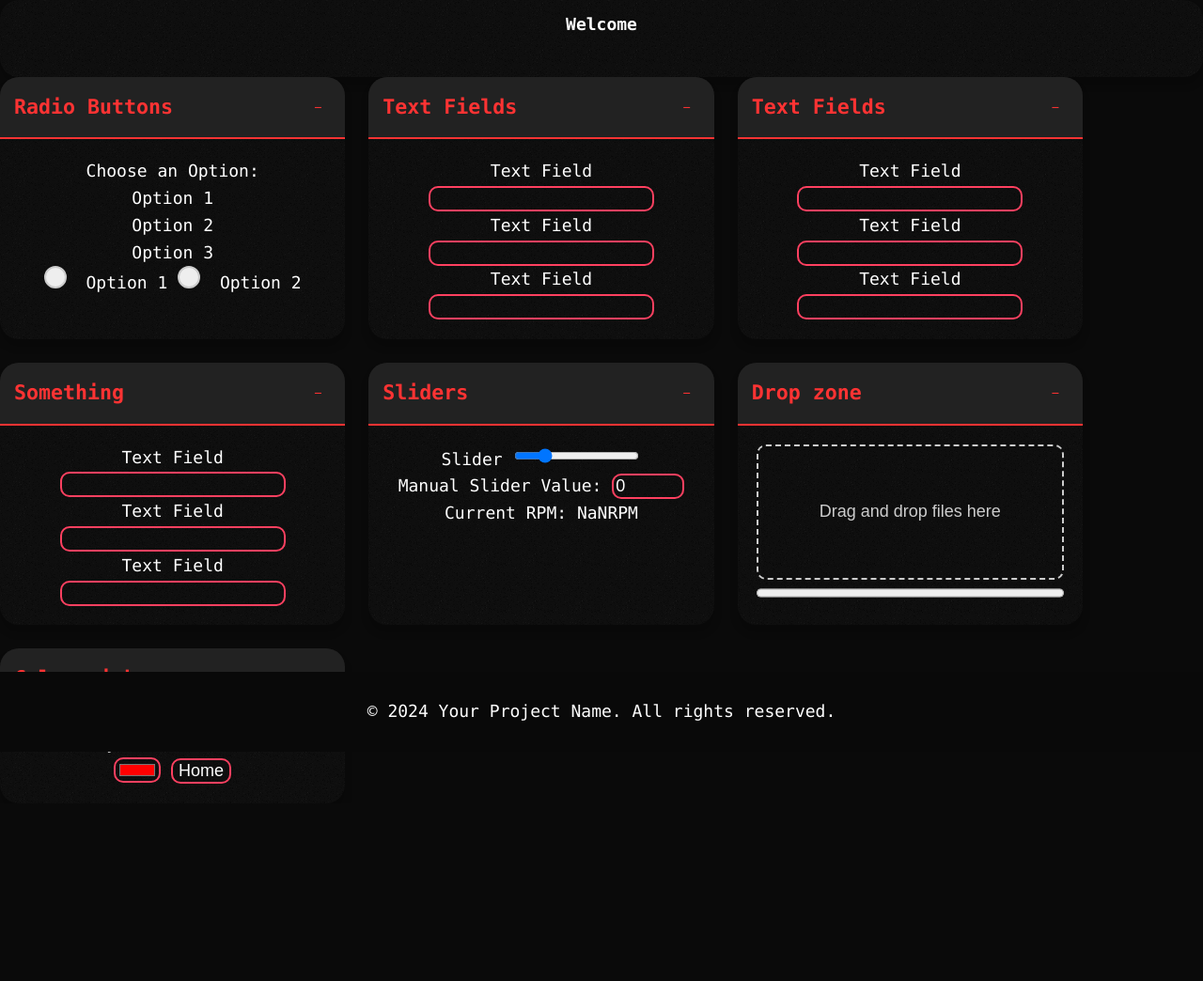
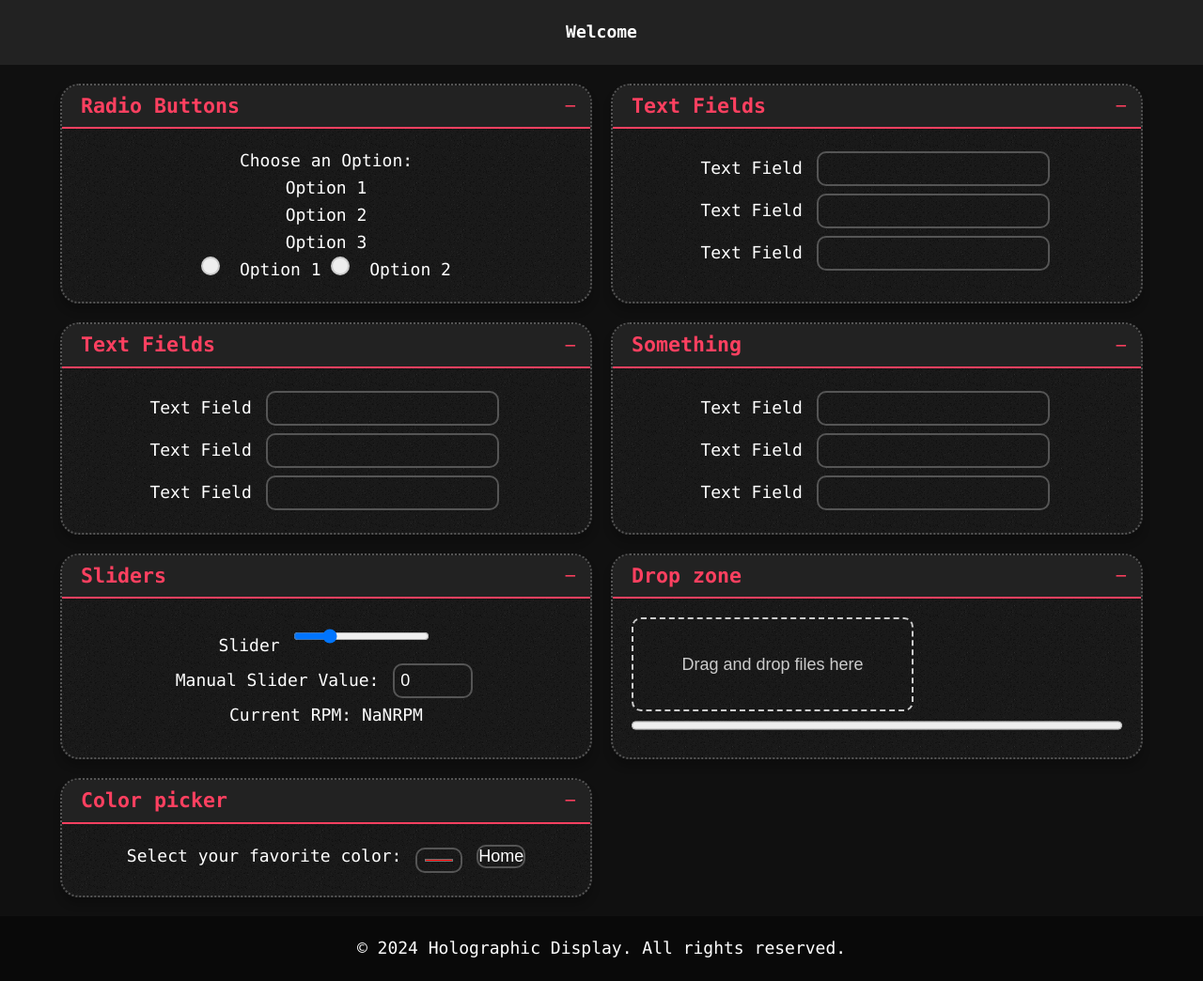
Before and after one commit to lostMia/Holographic-Display, a plain HTML site: page Holographic-Display/data/site/index.html in a window 1280 px wide. Shown: the whole page at 94% size. Before the commit the page ends 855 px from the top, so only its background shows below. Drawn offline with Linux system fonts and the light colour scheme; no server answers.

Commit message:
More Website Work

```diff
--- a/Holographic-Display/data/site/index.html
+++ b/Holographic-Display/data/site/index.html
@@ -5,14 +5,13 @@
     <meta name="viewport" content="width=device-width, initial-scale=1.0">
     <title>Hologram ☆</title>
     <link rel="stylesheet" type="text/css" href="style.css">
-
     <link rel="icon" type="image/gif" href="/rgb.gif">
 </head>
 <body>
+  <div id="header">
+    <h1>Welcome</h1>
+  </div>
   <form id="dataForm">
-    <div class="item">
-      <h1>Welcome</h1><br>
-    </div>
     <div class="grid-container">
       <div class="item">
         <div class="item-header" onclick="toggleSection(this)">
@@ -165,10 +164,10 @@
         </div>
       </div>
     </div>
-    </form>
-    <footer>
-      <p>&copy; 2024 Your Project Name. All rights reserved.</p>
-    </footer>
-    <script src="script.js"></script>
+  </form>
+  <div id="footer">
+    <p>&copy; 2024 Holographic Display. All rights reserved.</p>
+  </div>
+  <script src="script.js"></script>
 </body>
 </html>
--- a/Holographic-Display/data/site/style.css
+++ b/Holographic-Display/data/site/style.css
@@ -1,7 +1,7 @@
 * {
-  /* margin: 0; */
-  /* padding: 0;  */
-  /* box-sizing: border-box; */
+  margin: 0;
+  padding: 0;
+  box-sizing: border-box;
   /* overflow: hidden; /* Hide scrollbars */
   font-size: 18px;
 }
@@ -15,6 +15,10 @@
     font-size: 14px;
   }
 
+  .item {
+    width: 90vw;
+  }
+
   .grid-item,
   .grid-item.collapsed {
     grid-row: auto;
@@ -25,9 +29,14 @@ body {
   font-family: 'Lucida Console', monospace;
   color: white;
   line-height: 1.6;
-  background-color: #0a0a0a;
-  margin: 0;
-  /* overflow: hidden; */
+  background-color: #101010;
+  display: flex;
+  flex-direction: column;
+  min-height: 100vh;
+}
+
+#dataForm {
+  flex: 1;
 }
 
 .bg {
@@ -64,6 +73,11 @@ body {
   background: #ff4060;
 }
 
+input {
+  padding: 6px;
+  margin: 4px;
+}
+
 /** FF*/
 input[type="range"]::-moz-range-progress {
   background-color: #ff4060;
@@ -72,6 +86,10 @@ input[type="range"]::-moz-range-track {
   background-color: #ff406030;
 }
 
+input[type=text]:focus{
+  outline: 2px solid #ff4060;
+  border-color: #00000000;
+}
 /* Hide the default radio button */
 input[type="radio"] {
   position: absolute;
@@ -87,21 +105,20 @@ input[type="radio"]:checked + .custom-radio::after {
   left: 50%;
   width: 12px;
   height: 12px;
-  background-color: #2196F3;
   border-radius: 50%;
   transform: translate(-50%, -50%);
 }
 
 /* Add hover effect */
 input[type="radio"]:hover + .custom-radio {
-  background-color: #ddd;
+  background-color: #ff4060;
 }
 
 input,
 button {
   background-color: #00000000;
   color: #ffffff;
-  border: 2px solid #ff4060;
+  border: 2px solid #555555;
   border-radius: 10px;
   cursor: pointer;
   transition: background-color 0.2s ease, box-shadow 0.4s ease;
@@ -183,23 +200,22 @@ button:hover {
 }
 
 .grid-container {
-  position: absolute;
   display: grid;
-  grid-template-columns: repeat(auto-fit, minmax(300px, 1fr));
+  grid-template-columns: repeat(auto-fit, minmax(400px, 1fr));
   grid-auto-flow: dense;
-  gap: 25px;
-  width: 90%;
-  max-width: 1200px;
-  margin: 0 auto;
+  gap: 20px;
+  width: 90vw;
+  max-width: 2000px;
+  margin: 20px auto;
 }
 
-
 .item {
-  background-color: #0f0f0f;
+  background-color: #1a1a1a;
   background-image: url("grain.png");
   background-repeat: repeat;
   background-blend-mode: soft-light;
   border-radius: 20px;
+  border: 2px dotted #555555;
   color: white;
   text-align: center;
   box-shadow: 0 8px 8px rgba(0, 0, 0, 0.2);
@@ -214,12 +230,12 @@ button:hover {
 
 .item-header {
   background-color: #222222;
-  padding: 15px;
+  padding: 5px 5px 5px 20px;
   display: flex;
   justify-content: space-between;
   align-items: center;
   cursor: pointer;
-  border-bottom: 2px solid #ff3333;
+  border-bottom: 2px solid #ff4060;
 }
 
 .item-content {
@@ -230,20 +246,20 @@ button:hover {
 }
 
 .item-header:hover {
-  background-color: #4d4d4d;
+  background-color: #333333;
 }
 
 .item-header h2 {
   margin: 0;
   font-size: 1.2em;
-  color: #ff3333;
+  color: #ff4060;
 }
 
 .toggle-btn {
   background: none;
   border: none;
-  color: #ff3333;
-  font-size: 0.8em;
+  color: #ff4060;
+  font-size: 1.2em;
   cursor: pointer;
   padding: 0 10px;
 }
@@ -263,12 +279,14 @@ button:hover {
   text-shadow: -0.5px 0px rgba(0, 255, 255, 1), -1px 0px rgba(0, 0, 255, 1), 0.5px 0px rgba(255, 255, 0, 1), 1px 0px rgba(255, 0, 0, 1);
 }
 
-footer {
+#header {
+  background-color: #222222;
+  text-align: center;
+  padding: 20px 0;
+}
+
+#footer {
   background-color: #090909;
-  color: white;
   text-align: center;
-  padding: 10px 0;
-  position: fixed;
-  bottom: 0px;
-  width: 100%;
+  padding: 20px 0;
 }
```
